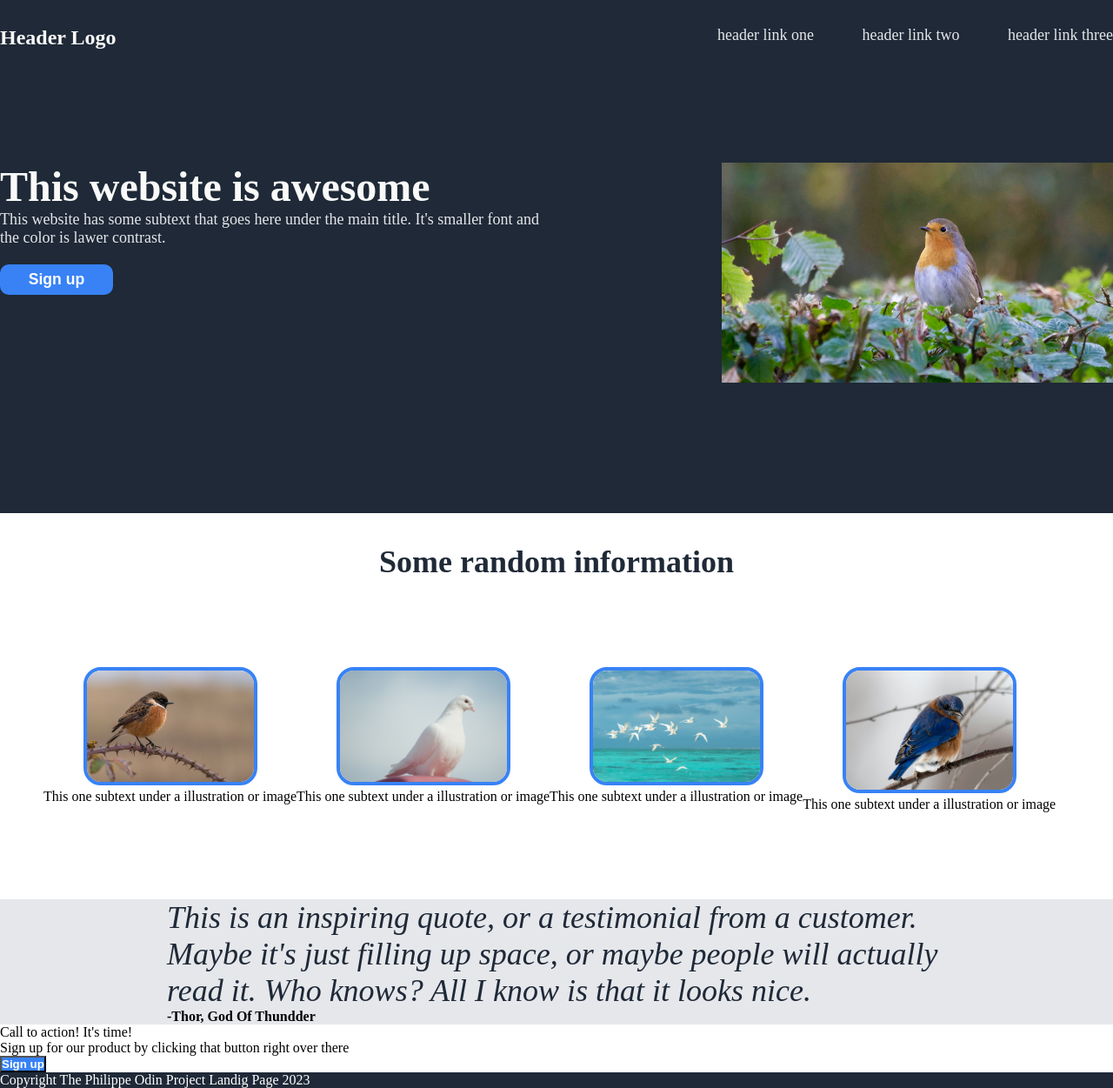
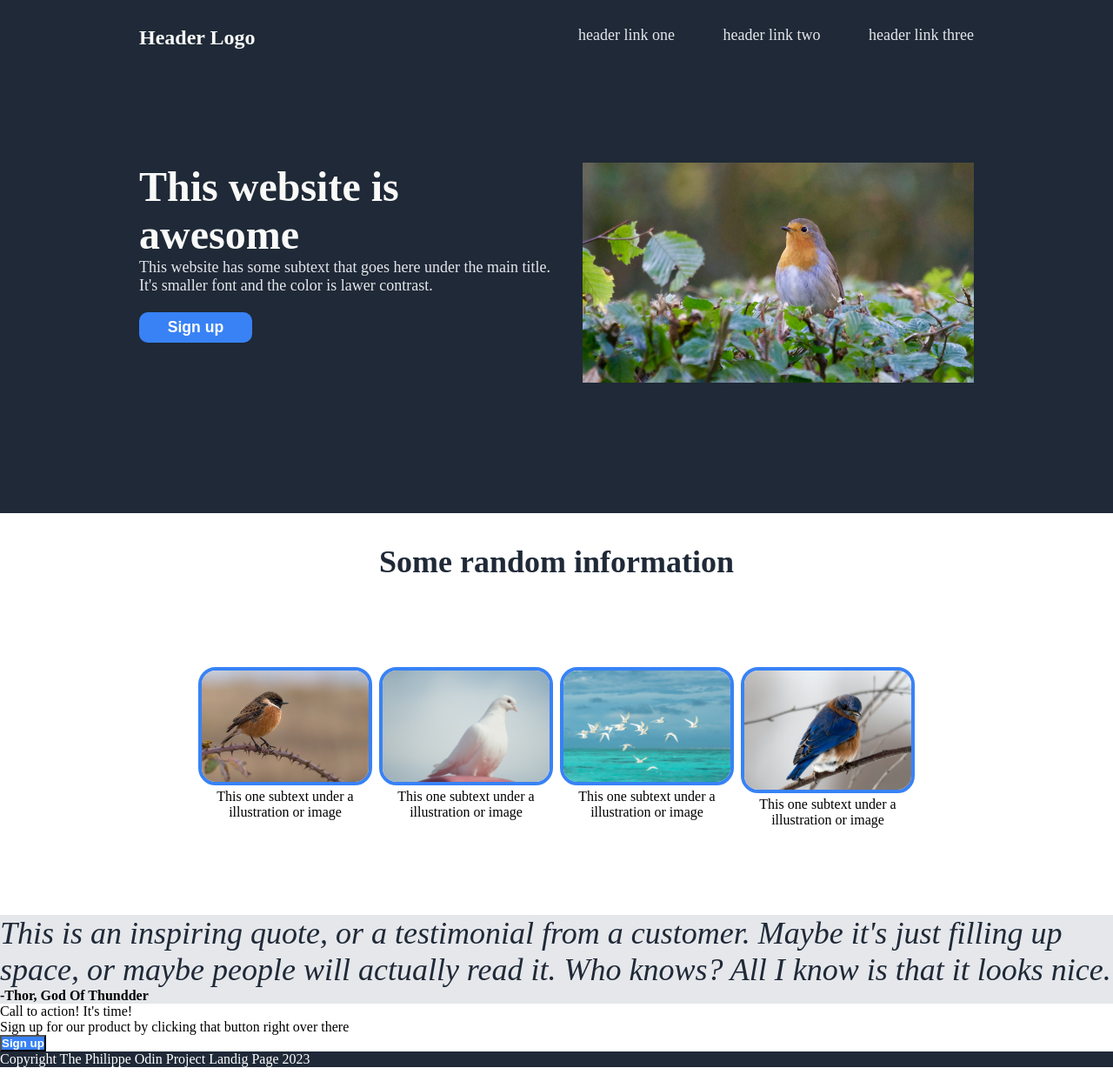
Before and after one commit to Feilipu69/odin-project-landing-page, a plain HTML site: page index.html in a window 1280 px wide. Shown: the whole page at 87% size. After the commit the page ends 1227 px from the top, so only its background shows below. Drawn offline with Linux system fonts and the light colour scheme.

Commit message:
Changing the header and information class width. Changing the pictures class padding

```diff
--- a/styles.css
+++ b/styles.css
@@ -4,11 +4,16 @@
 	padding: 0;
 }
 
+header, .hero-text {
+	width: 75%;
+	margin: auto;
+}
+/*
 .container, .quote-article p {
 	width: 70%;
 	margin: auto;
 }
-
+*/
 .hero, footer {
 	background-color: #1F2937;
 }
@@ -84,6 +89,11 @@ h1 {
 	background-color: white;
 }
 
+.information {
+	width: 65%;
+	margin: auto;
+}
+
 .main h2 {
 	text-align: center;
 	margin-top: 35px;
@@ -91,7 +101,7 @@ h1 {
 
 .pictures {
 	display: flex;
-	padding: 100px 50px;
+	padding: 100px 0px;
 
 }
 
```
